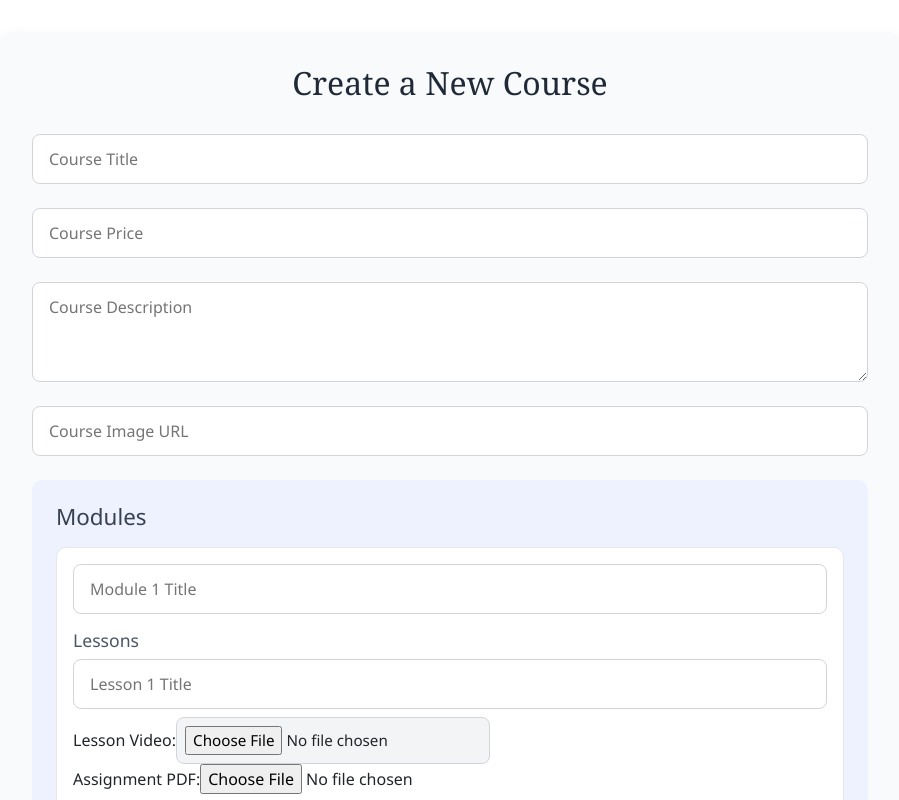
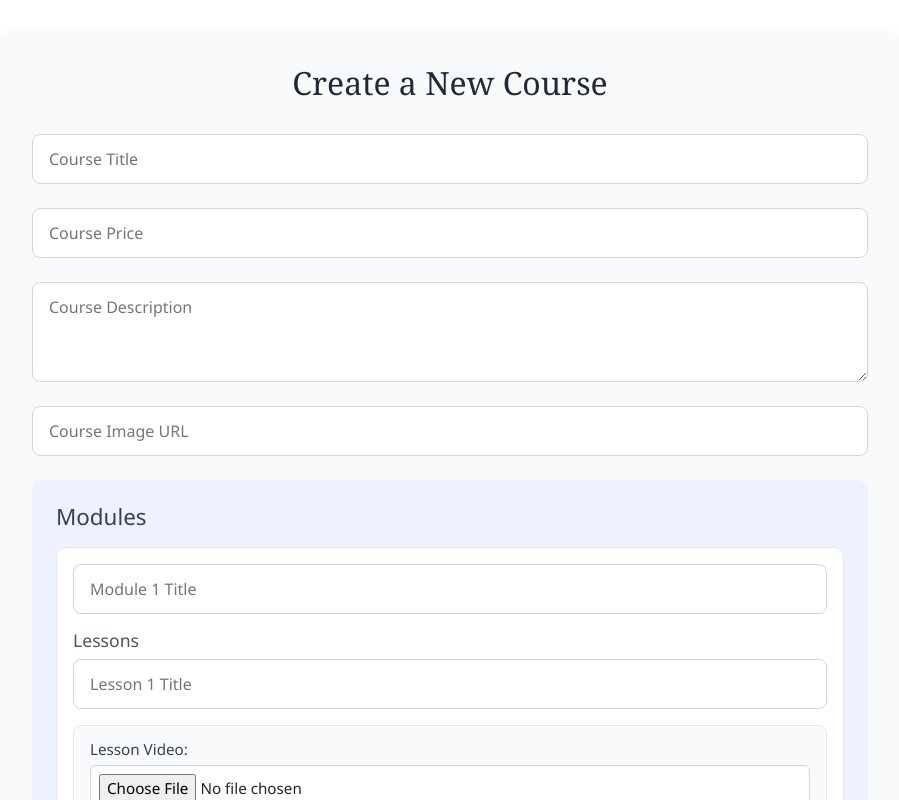
Before and after one commit to Sameer-4359/Coursify, a React (Create React App) app: page /addcourse in a window 1280 px wide. Shown: the top 800 px of the page, without its empty margins (190-1089 px from the left). Built offline with nearby package versions, Linux system fonts and the light colour scheme.

Commit message:
ui fix in add courses page

```diff
--- a/src/componentscss/addcourse.css
+++ b/src/componentscss/addcourse.css
@@ -127,3 +127,42 @@
       padding: 1rem;
     }
   }
+
+  .file-upload-group {
+  display: flex;
+  flex-direction: column;
+  gap: 1rem;
+  padding: 0.75rem 1rem;
+  background-color: #f9fafb;
+  border: 1px solid #e5e7eb;
+  border-radius: 8px;
+  margin-top: 0.5rem;
+}
+
+.upload-wrapper {
+  display: flex;
+  flex-direction: column;
+}
+
+.upload-label {
+  margin-bottom: 0.25rem;
+  font-size: 0.95rem;
+  font-weight: 500;
+  color: #374151;
+}
+
+.video-upload,
+.assignment-upload {
+  padding: 0.5rem;
+  font-size: 0.95rem;
+  border: 1px solid #d1d5db;
+  border-radius: 6px;
+  background-color: #ffffff;
+  cursor: pointer;
+  transition: border-color 0.3s ease;
+}
+
+.video-upload:hover,
+.assignment-upload:hover {
+  border-color: #6366f1;
+}
```
